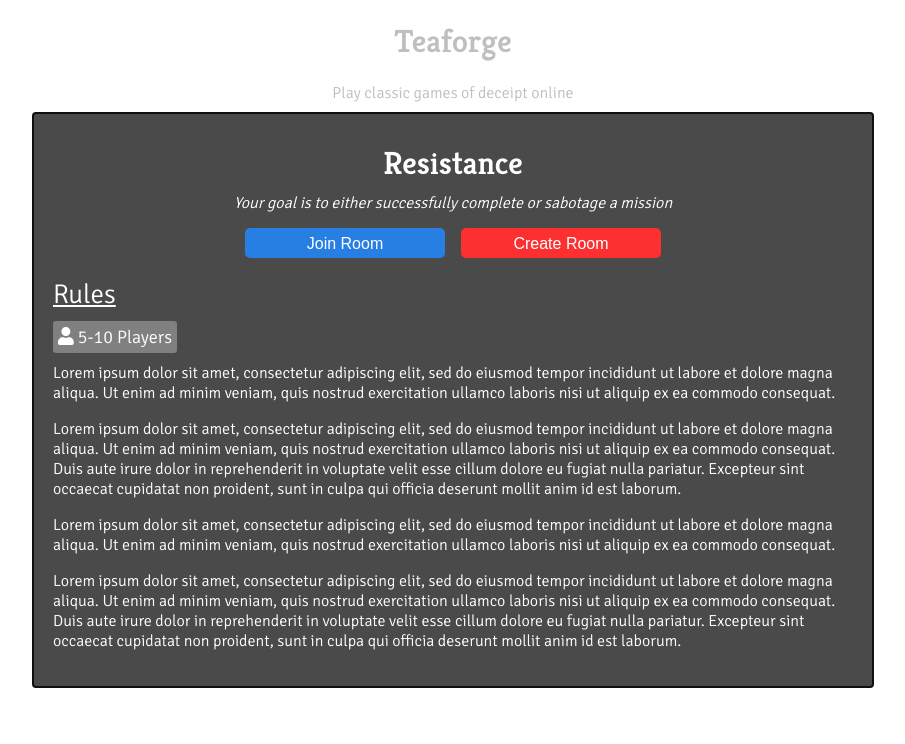
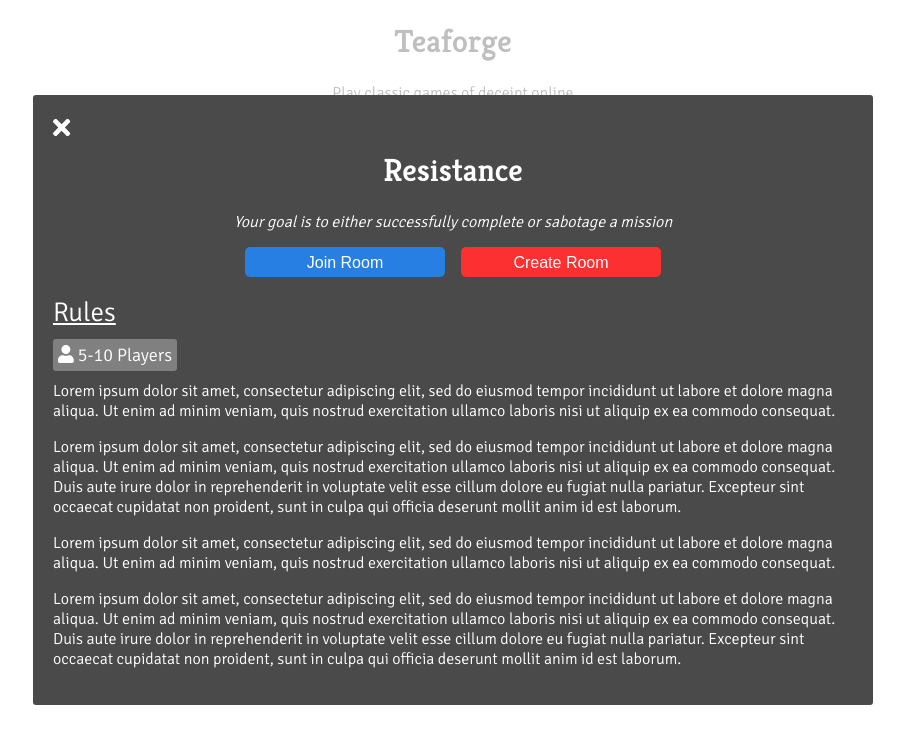
Before and after one commit to ThivRajan/Teaforge-Client, a React (Create React App) app: page /resistance in a window 1280 px wide. Both pictures are taken after a click on the element 640 px from the left and 245 px from the top of the page. Shown: the top 744 px of the page, without its empty margins (187-1092 px from the left). Built offline with nearby package versions, Linux system fonts and the light colour scheme.

Commit message:
modal close button

```diff
--- a/src/components/Description.tsx
+++ b/src/components/Description.tsx
@@ -6,6 +6,8 @@ import ReactModal from 'react-modal';
 import Players from '../styles/Players';
 import { FilledButton } from '../styles/Button';
 import { blue } from '../styles/Global';
+import { faTimes } from '@fortawesome/free-solid-svg-icons';
+import { FontAwesomeIcon } from '@fortawesome/react-fontawesome';
 
 const Container = styled(ReactModal)`
 	background: #4a4a4a;
@@ -31,10 +33,10 @@ const Container = styled(ReactModal)`
 	flex-direction: column;
 
 	h1 {
-		margin: 10px;
+		margin-top: 10px;
 	}
 
-	button {
+	div button {
 		max-width: 200px;
 	}
 
@@ -56,6 +58,18 @@ const Container = styled(ReactModal)`
 		width: max-content;
 		margin-bottom: 10px;
 	}
+
+	:focus {
+		outline: none;
+	}
+`;
+
+const CloseIcon = styled(FontAwesomeIcon)`
+	font-size: 25px;
+
+	:hover {
+		filter: brightness(80%);
+	}
 `;
 
 const GameDescription: React.FC<{ modalOpen: boolean; closeModal: Function }> =
@@ -65,8 +79,12 @@ const GameDescription: React.FC<{ modalOpen: boolean; closeModal: Function }> =
 			<Container
 				isOpen={modalOpen}
 				shouldCloseOnOverlayClick={true}
+				shouldCloseOnEsc={true}
 				onRequestClose={() => closeModal()}
+				shouldFocusAfterRender={true}
+				shouldReturnFocusAfterClose={true}
 			>
+				<CloseIcon icon={faTimes} onClick={() => closeModal()} />
 				<h1>Resistance</h1>
 				<i>Your goal is to either successfully complete or sabotage a mission</i>
 				<div>
```
